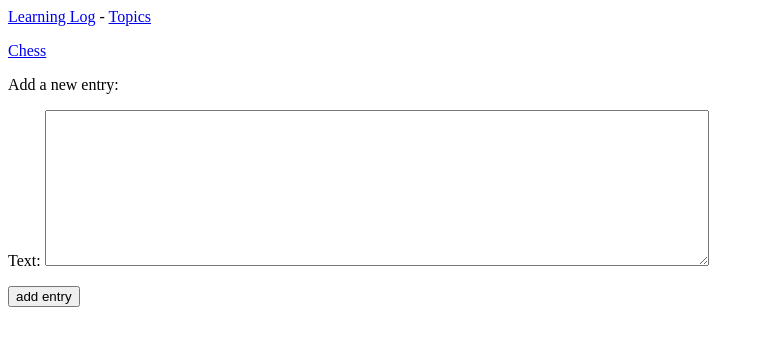
After one commit to HonkerBit/learning_log, a Django app: page /new_entry/1 in a window 1280 px wide. The commit adds this page. Shown: the top 346 px of the page, without its empty margins (0-764 px from the left). Run offline with Django 3.2, Linux system fonts and the light colour scheme; data comes from the database, SQL or seed files in the repository; both versions use the stored data as it was after the commit.

Commit message:
添加了用于添加新条目的页面 new_entry.html

```diff
--- a/learning_logs/forms.py
+++ b/learning_logs/forms.py
@@ -1,8 +1,15 @@
 from django import forms
-from .models import Topic
+from .models import Topic, Entry
 
 class TopicForm( forms.ModelForm ):
     class Meta:
         model = Topic
         fields = ['text']
         labels = {'text':''}
+
+class EntryForm( forms.ModelForm ):
+    class Meta:
+        model = Entry
+        fields = ['text']
+        lables = {'text':''}
+        widgets = {'text':forms.Textarea(attrs={'cols':80})}
--- /dev/null
+++ b/learning_logs/templates/learning_logs/new_entry.html
@@ -0,0 +1,13 @@
+{% extends "learning_logs/base.html" %}
+{% block content %}
+
+<p><a href="{% url 'learning_logs:topic' topic.id %}">{{ topic }}</a></p>
+
+<p>Add a new entry:</p>
+<form action="{% url 'learning_logs:new_entry' topic.id %}" method='post'>
+    {% csrf_token %}
+    {{ form.as_p }}
+    <button name='submit'>add entry</button>
+</form>
+
+{% endblock content %}
--- a/learning_logs/templates/learning_logs/topic.html
+++ b/learning_logs/templates/learning_logs/topic.html
@@ -2,6 +2,7 @@
 {% block content %}
 <p>Topic: {{ topic }}</p>
 <p>Entries:</p>
+<p><a href="{% url 'learning_logs:new_entry' topic.id %}">add new entry</a></p>
     <ul>
         {% for entry in entries %}
             <li>
--- a/learning_logs/urls.py
+++ b/learning_logs/urls.py
@@ -14,5 +14,8 @@ urlpatterns = [
 
     # 用于添加新主题的网页
     path( 'new_topic/', views.new_topic, name = 'new_topic' ),
+
+    # 用于添加新条目的页面
+    path( 'new_entry/<topic_id>', views.new_entry, name='new_entry' ),
 ]
 app_name = 'learning_logs'
--- a/learning_logs/views.py
+++ b/learning_logs/views.py
@@ -3,7 +3,7 @@ from django.http import HttpResponseRedirect
 from django.urls import reverse
 
 from .models import Topic
-from .forms import TopicForm
+from .forms import TopicForm, EntryForm
 
 # Create your views here.
 
@@ -37,3 +37,21 @@ def new_topic( request ):
             return HttpResponseRedirect( reverse( 'learning_logs:topics' ) )
     context = { 'form': form }
     return render( request, 'learning_logs/new_topic.html', context )
+
+def new_entry( request, topic_id ):
+    """ 在特定的主题中添加新条目 """
+    topic = Topic.objects.get( id=topic_id )
+
+    if request.method != 'POST':
+        # 未提交数据，创建一个空表单
+        form = EntryForm()
+    else:
+        # POST 提交的数据，对数据进行处理
+        form = EntryForm( data=request.POST )
+        if form.is_valid():
+            new_entry = form.save( commit=False )
+            new_entry.topic = topic
+            new_entry.save()
+            return HttpResponseRedirect( reverse('learning_logs:topic', args=[topic_id]) )
+    context = {'topic':topic,'form':form}
+    return render(request, 'learning_logs/new_entry.html', context)
```
Also changed, not shown: db.sqlite3.
